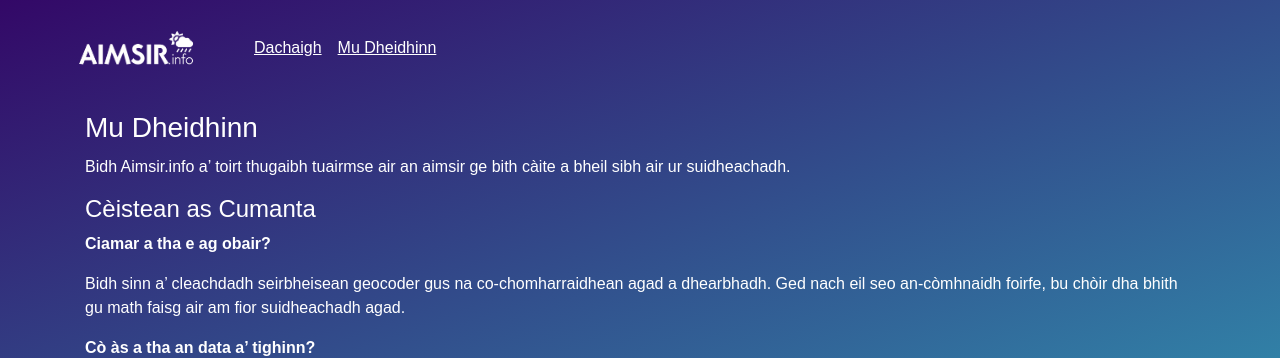
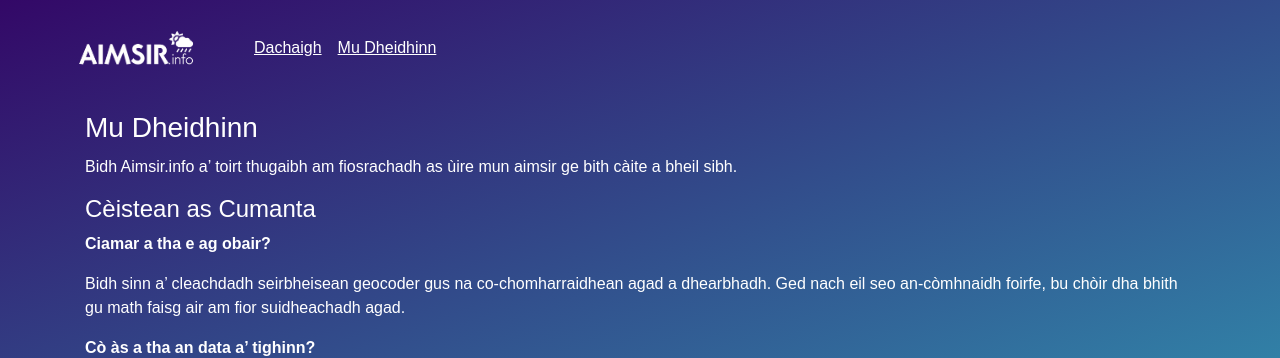
Before and after one commit to angeidheal/aimsir, a Jekyll site: the page built from mu-dheidhinn.md, in a window 1280 px wide. Shown: the top 358 px of the page. Built offline with Jekyll 4.4.1, drawn with Linux system fonts in a browser that asks for light colours; nearby versions of some CDN libraries; a script that is not in the unit is left out.

Commit message:
Update mu-dheidhinn.md

```diff
--- a/mu-dheidhinn.md
+++ b/mu-dheidhinn.md
@@ -4,7 +4,7 @@ title: Mu Dheidhinn
 permalink: /mu-dheidhinn/
 ---
 
-Bidh Aimsir.info a' toirt thugaibh tuairmse air an aimsir ge bith càite a bheil sibh air ur suidheachadh.
+Bidh Aimsir.info a' toirt thugaibh am fiosrachadh as ùire mun aimsir ge bith càite a bheil sibh.
 
 #### Cèistean as Cumanta
 
```
